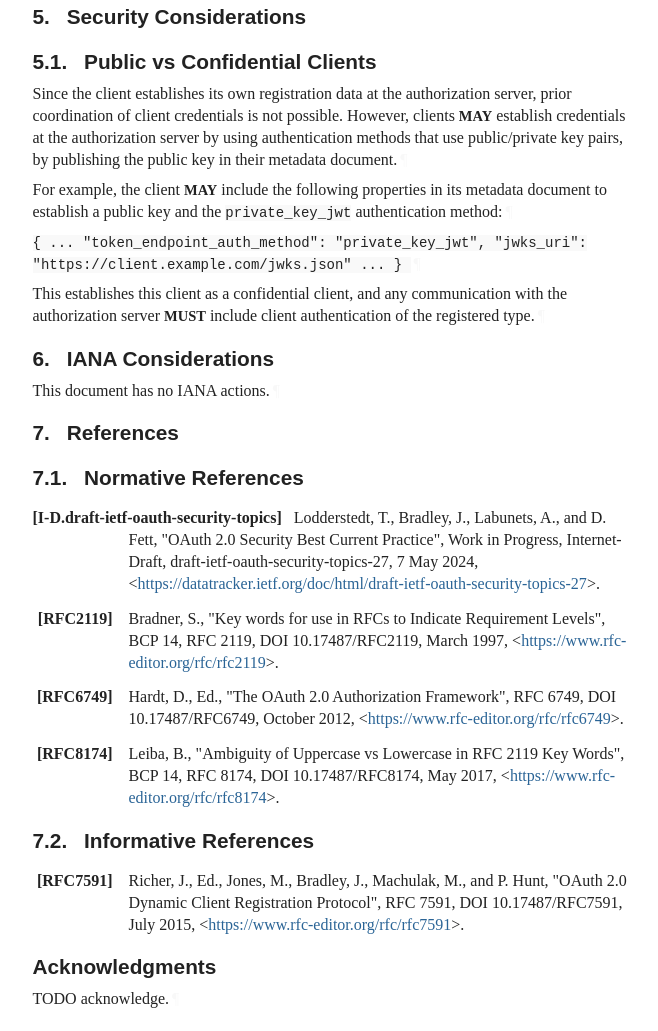
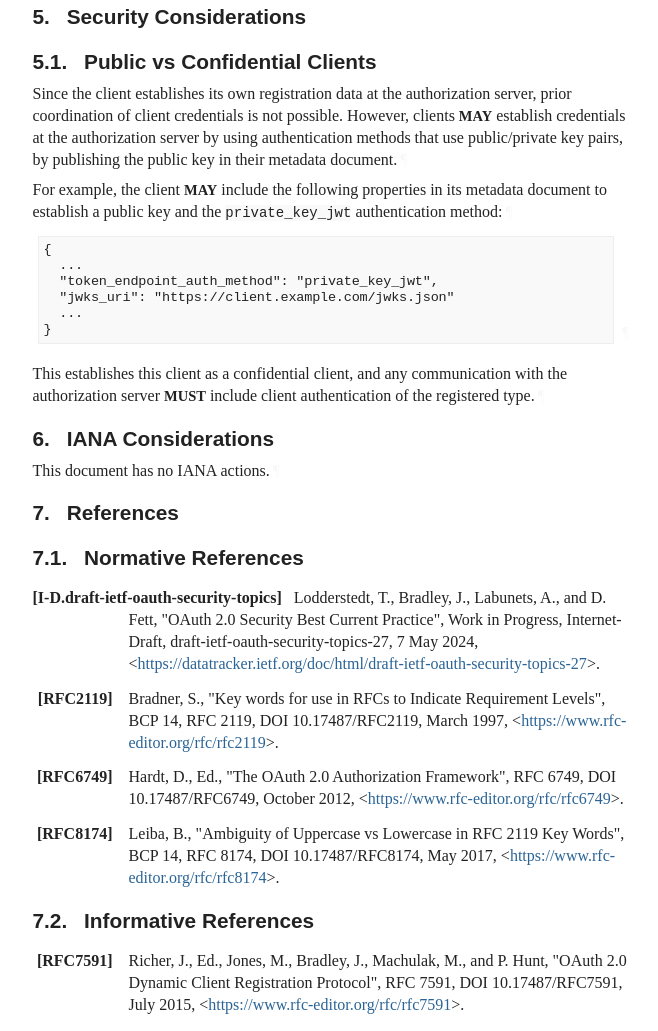
Before and after one commit to aaronpk/draft-parecki-oauth-client-id-metadata-document, a plain HTML site: page draft-parecki-oauth-client-id-metadata-document.html in a window 1280 px wide. Shown: the part 1803-2834 px from the top of the page, without its empty margins (92-750 px from the left). Drawn offline with Linux system fonts and the light colour scheme; a web font is replaced by a local one.

Commit message:
Script updating gh-pages from 840b5a0. [ci skip]

```diff
--- a/draft-parecki-oauth-client-id-metadata-document.html
+++ b/draft-parecki-oauth-client-id-metadata-document.html
@@ -1265,14 +1265,16 @@ credentials at the authorization server by using authentication methods that use
 public/private key pairs, by publishing the public key in their metadata document.<a href="#section-5.1-1" class="pilcrow">¶</a></p>
 <p id="section-5.1-2">For example, the client <span class="bcp14">MAY</span> include the following properties in its metadata document
 to establish a public key and the <code>private_key_jwt</code> authentication method:<a href="#section-5.1-2" class="pilcrow">¶</a></p>
-<p id="section-5.1-3"><code>
+<div class="alignLeft art-text artwork" id="section-5.1-3">
+<pre>
 {
   ...
   "token_endpoint_auth_method": "private_key_jwt",
   "jwks_uri": "https://client.example.com/jwks.json"
   ...
 }
-</code><a href="#section-5.1-3" class="pilcrow">¶</a></p>
+</pre><a href="#section-5.1-3" class="pilcrow">¶</a>
+</div>
 <p id="section-5.1-4">This establishes this client as a confidential client, and any communication with
 the authorization server <span class="bcp14">MUST</span> include client authentication of the registered type.<a href="#section-5.1-4" class="pilcrow">¶</a></p>
 </section>
```
Also changed, not shown: draft-parecki-oauth-client-id-metadata-document.txt.
